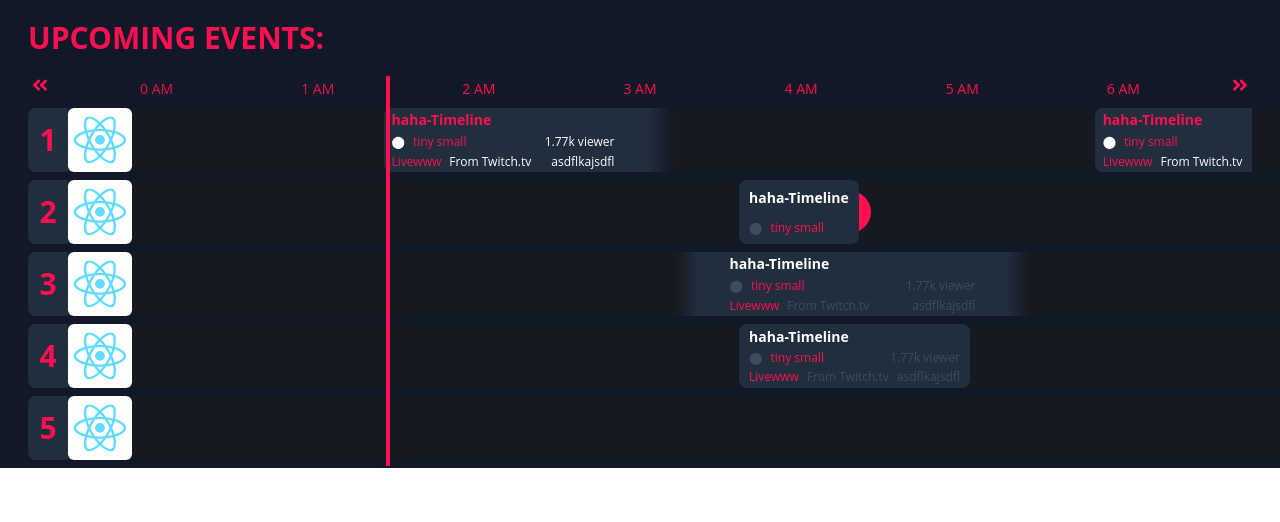
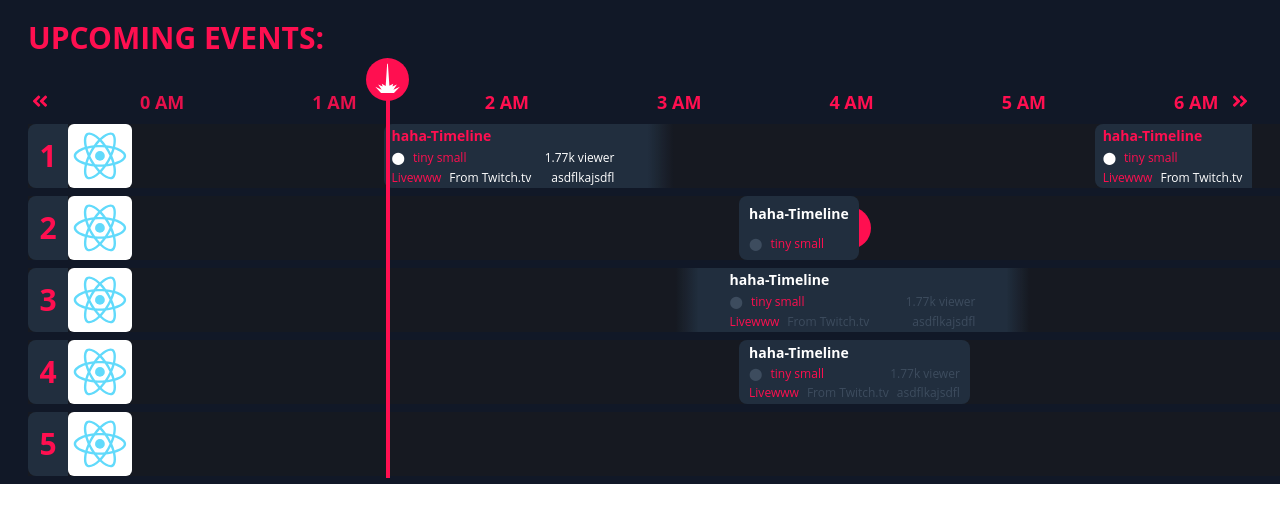
Before and after one commit to Uhmopt/tailwind-timeline, a React (Create React App) app: page / in a window 1280 px wide. Shown: the top 522 px of the page. Built offline with nearby package versions, Linux system fonts and the light colour scheme.

Commit message:
[time indecator] fixed also ruler font-size

```diff
--- a/src/components/timeline/Timeline.js
+++ b/src/components/timeline/Timeline.js
@@ -23,7 +23,7 @@ export default function Timeline({ title = "", data = [], ...props }) {
       )}
       <div
         ref={refScroller}
-        className="w-full mt-5 overflow-x-auto h-full"
+        className="w-full pt-8 overflow-x-auto h-full overflow-y-visible"
         style={{ scrollBehavior: "smooth" }}
       >
         <TimelineRuller
--- a/src/components/timeline/TimelineBefore.js
+++ b/src/components/timeline/TimelineBefore.js
@@ -4,7 +4,7 @@ export default function TimelineBefore({ className = "", ...props }) {
   return (
     <div
       {...props}
-      className={`px-2 left-6 top-18  fixed cursor-pointer bg-gray-900 flex justify-center items-center ${className}`}
+      className={`px-2 p-1 left-6 top-18  fixed cursor-pointer bg-gray-900 flex justify-center items-center ${className}`}
     >
       <svg
         className="w-4 fill-current text-time-puple"
--- a/src/components/timeline/TimelineIndicator.js
+++ b/src/components/timeline/TimelineIndicator.js
@@ -1,13 +1,47 @@
-import React from 'react'
-import { daySecond } from './TimelineEvent'
+import React from "react";
+import { daySecond } from "./TimelineEvent";
 
 export default function TimelineIndicator({ unit = 128, count = 0, ...props }) {
-  const fullWidth = unit * 24
-  const now = new Date()
+  const fullWidth = unit * 24;
+  const now = new Date();
   const currentTime =
-    now.getHours() * 3600 + now.getMinutes() * 60 + now.getSeconds()
+    now.getHours() * 3600 + now.getMinutes() * 60 + now.getSeconds();
 
   return (
+    <>
+      <div
+        className="absolute z-30"
+        style={{
+          left: (fullWidth * currentTime) / daySecond - 24,
+          top: -30,
+        }}
+      >
+        <svg
+          xmlns="http://www.w3.org/2000/svg"
+          width="43"
+          height="43"
+          viewBox="0 0 43 43"
+        >
+          <g id="LayzrLogo" transform="translate(0 -0.217)">
+            <circle
+              id="Ellipse_16"
+              data-name="Ellipse 16"
+              cx="21.5"
+              cy="21.5"
+              r="21.5"
+              transform="translate(0 0.217)"
+              fill="#ff0f50"
+            />
+            <path
+              id="Path_14"
+              data-name="Path 14"
+              d="M472.709,316.444,467,310l6.348,3.194-3.473-5.35,4.432,2.076-.838-2.795,3.893,2.1L478.838,287h.719l1.5,22.218,3.893-2.1-.838,2.815,4.452-2.116-3.493,5.37L491.594,310l-5.929,6.448Z"
+              transform="translate(-457.678 -281.133)"
+              fill="#fff"
+            />
+          </g>
+        </svg>
+      </div>
       <div
         className="absolute border-r-4 border-time-puple overflow-hidden z-20 pointer-events-none"
         style={{
@@ -20,5 +54,6 @@ export default function TimelineIndicator({ unit = 128, count = 0, ...props }) {
           &nbsp;
         </div>
       </div>
-  )
+    </>
+  );
 }
--- a/src/components/timeline/TimelineNext.js
+++ b/src/components/timeline/TimelineNext.js
@@ -4,7 +4,7 @@ export default function TimelineNext({ className = "", ...props }) {
   return (
     <div
       {...props}
-      className={`px-2 right-6 top-18 fixed cursor-pointer bg-gray-900 flex justify-center items-center ${className}`}
+      className={`px-2 p-1 right-6 top-18 fixed cursor-pointer bg-gray-900 flex justify-center items-center ${className}`}
     >
       <svg
         className="w-4 fill-current text-time-puple"
--- a/src/components/timeline/TimelineRuller.js
+++ b/src/components/timeline/TimelineRuller.js
@@ -5,7 +5,7 @@ import TimelineNext from "./TimelineNext";
 
 export const UnitHour = ({ value = "", ...props }) => (
   <div className="mr-32">
-    <span className="text-sm whitespace-nowrap">
+    <span className="text-lg font-bold whitespace-nowrap">
       {String(value ?? "").toUpperCase()}
     </span>
   </div>
```
Lines whose indentation alone changed are shown as unchanged.
